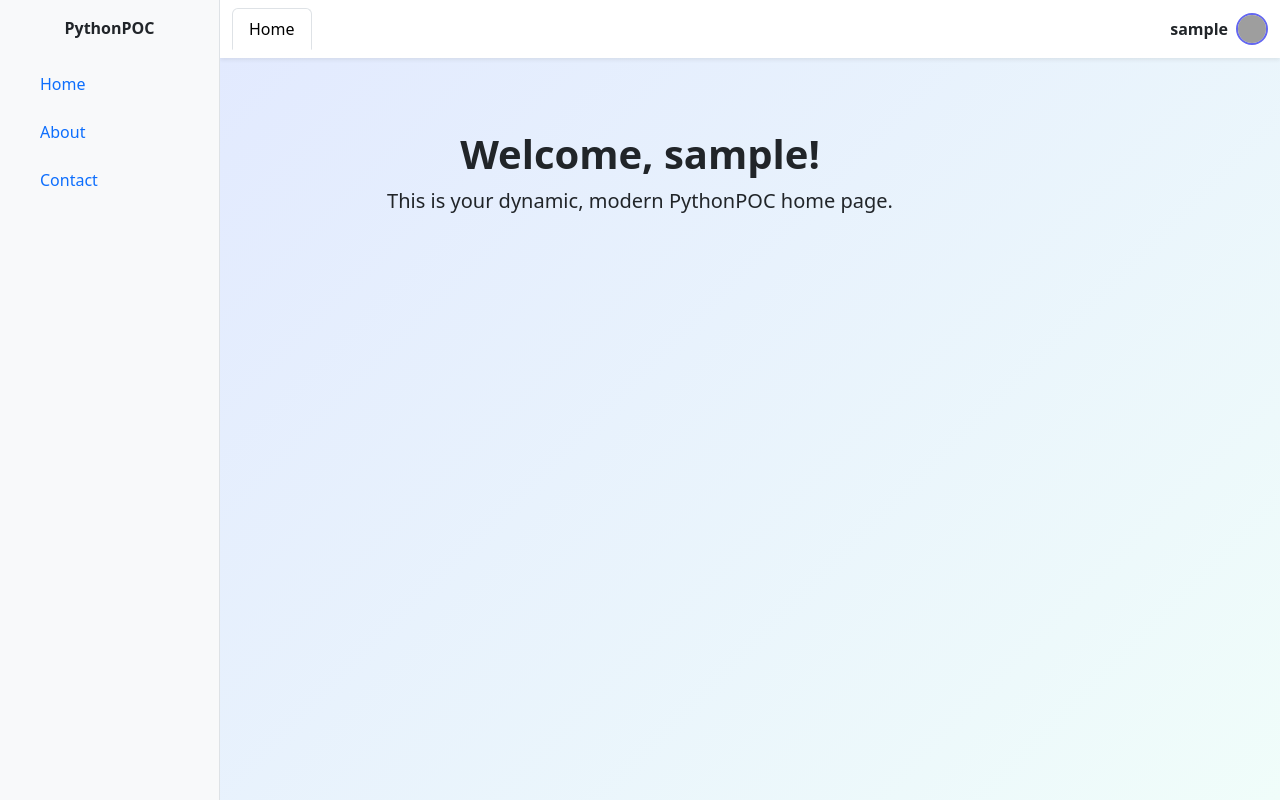
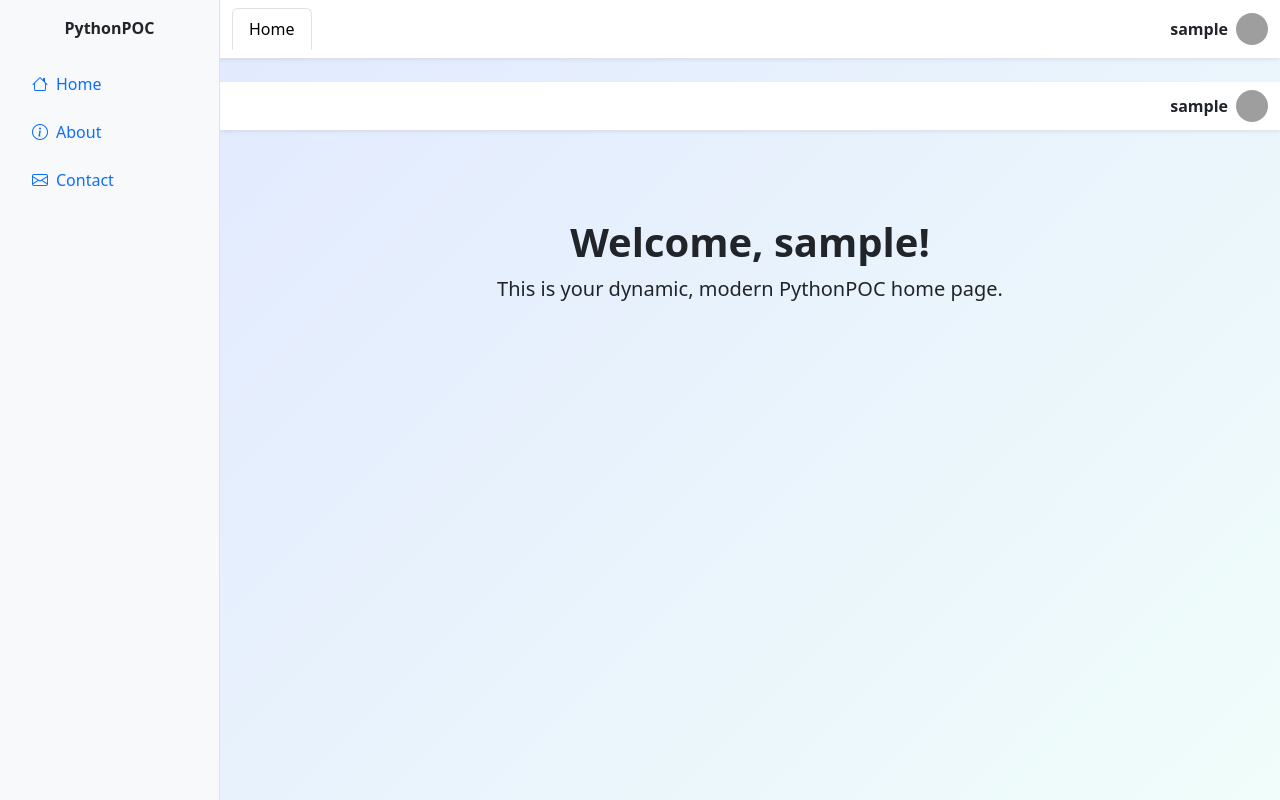
Before and after one commit to ABF00711/PythonbPOC-2-, a Django app: page / in a window 1280 px wide. Run offline with Django 4.2, Linux system fonts and the light colour scheme; the visitor is signed in with stand-in values (Sample User, id 1); data comes from the database, SQL or seed files in the repository; some libraries are stand-ins or nearby versions; grey boxes are pictures that could not be loaded.

Commit message:
feat(base.html): add base.html with navbar and sidebar and match urls in sidebar and navbar

```diff
--- /dev/null
+++ b/core/templates/base.html
@@ -0,0 +1,24 @@
+{% load static %}
+<!DOCTYPE html>
+<html lang="en">
+<head>
+    <meta charset="UTF-8">
+    <meta name="viewport" content="width=device-width, initial-scale=1.0">
+    <title>{% block title %}PythonPOC{% endblock %}</title>
+    <link href="https://cdn.jsdelivr.net/npm/bootstrap@5.3.0/dist/css/bootstrap.min.css" rel="stylesheet">
+    <link href="{% static 'core/css/auth.css' %}" rel="stylesheet">
+    <link rel="stylesheet" href="https://cdn.jsdelivr.net/npm/bootstrap-icons@1.10.5/font/bootstrap-icons.css">
+</head>
+<body>
+    {% include 'navbar.html' %}
+    <div class="main-content" style="margin-left: 220px;">
+        {% include 'top_nav_tabs.html' %}
+        <div class="container-fluid py-3">
+            {% block content %}{% endblock %}
+        </div>
+    </div>
+    <script src="https://cdn.jsdelivr.net/npm/bootstrap@5.3.0/dist/js/bootstrap.bundle.min.js"></script>
+    <script src="{% static 'core/js/sidebar.js' %}"></script>
+    {% include 'profile_modal.html' %}
+</body>
+</html>
--- a/core/templates/dynamic_grid.html
+++ b/core/templates/dynamic_grid.html
@@ -1,4 +1,7 @@
+{% extends 'base.html' %}
 {% load static widget_tweaks grid_extras %}
+{% block title %}{{ form_name|title }} - PythonPOC{% endblock %}
+{% block content %}
 {% if error %}
 <div class="alert alert-danger">{{ error }}</div>
 {% else %}
@@ -28,3 +31,4 @@
     </div>
 </div>
 {% endif %}
+{% endblock %}
--- a/core/templates/home.html
+++ b/core/templates/home.html
@@ -1,93 +1,8 @@
-{% load static widget_tweaks %}
-<!DOCTYPE html>
-<html lang="en">
-<head>
-    <meta charset="UTF-8">
-    <meta name="viewport" content="width=device-width, initial-scale=1.0">
-    <title>Home - PythonPOC</title>
-    <link href="https://cdn.jsdelivr.net/npm/bootstrap@5.3.0/dist/css/bootstrap.min.css" rel="stylesheet">
-    <link href="{% static 'core/css/auth.css' %}" rel="stylesheet">
-    <style>
-        .navbar-avatar {
-            width: 40px;
-            height: 40px;
-            object-fit: cover;
-            border-radius: 50%;
-            border: 2px solid #6366f1;
-            background: #f3f4f6;
-        }
-        .modal-profile-avatar {
-            width: 80px;
-            height: 80px;
-            object-fit: cover;
-            border-radius: 50%;
-            border: 3px solid #6366f1;
-            background: #f3f4f6;
-            margin-bottom: 1rem;
-        }
-    </style>
-</head>
-<body>
-{% include 'navbar.html' %}
-<div class="container">
-    <div class="text-center mt-5">
-        <h1 class="fw-bold">Welcome, {{ user.username }}!</h1>
-        <p class="lead">This is your dynamic, modern PythonPOC home page.</p>
-    </div>
+{% extends 'base.html' %}
+{% block title %}Home - PythonPOC{% endblock %}
+{% block content %}
+<div class="text-center mt-5">
+    <h1 class="fw-bold">Welcome, {{ user.username }}!</h1>
+    <p class="lead">This is your dynamic, modern PythonPOC home page.</p>
 </div>
-<!-- Profile Modal -->
-<div class="modal fade" id="profileModal" tabindex="-1" aria-labelledby="profileModalLabel" aria-hidden="true">
-  <div class="modal-dialog modal-dialog-centered">
-    <div class="modal-content">
-      <div class="modal-header border-0">
-        <h5 class="modal-title fw-bold" id="profileModalLabel">Your Profile</h5>
-        <button type="button" class="btn-close" data-bs-dismiss="modal" aria-label="Close"></button>
-      </div>
-      <div class="modal-body text-center">
-        {% if user.avatar and user.avatar.name %}
-            <img src="{{ user.avatar.url }}" alt="Avatar" class="modal-profile-avatar">
-        {% else %}
-            <img src="https://ui-avatars.com/api/?name={{ user.username|urlencode }}&background=6366f1&color=fff&size=80" alt="Avatar" class="modal-profile-avatar">
-        {% endif %}
-        <form id="profileForm" method="post" enctype="multipart/form-data" action="{% url 'profile' %}">
-            {% csrf_token %}
-            {% if messages %}
-                {% for message in messages %}
-                    <div class="alert alert-{{ message.tags }}">{{ message }}</div>
-                {% endfor %}
-            {% endif %}
-            {{ form.non_field_errors }}
-            <div class="mb-3 position-relative">
-                {% render_field form.username class="form-control" placeholder="Username" %}
-                {% if form.username.errors %}
-                    <div class="text-danger small mt-1">{{ form.username.errors|striptags }}</div>
-                {% endif %}
-            </div>
-            <div class="mb-3 position-relative">
-                {% render_field form.email class="form-control" placeholder="Email" %}
-                {% if form.email.errors %}
-                    <div class="text-danger small mt-1">{{ form.email.errors|striptags }}</div>
-                {% endif %}
-            </div>
-            <div class="mb-3 position-relative">
-                {% render_field form.password class="form-control" placeholder="New password (leave blank to keep current)" %}
-                {% if form.password.errors %}
-                    <div class="text-danger small mt-1">{{ form.password.errors|striptags }}</div>
-                {% endif %}
-            </div>
-            <div class="mb-3 position-relative">
-                {% render_field form.avatar class="form-control" %}
-                {% if form.avatar.errors %}
-                    <div class="text-danger small mt-1">{{ form.avatar.errors|striptags }}</div>
-                {% endif %}
-            </div>
-            <button type="submit" class="btn btn-success w-100 mb-2">Save Changes</button>
-        </form>
-        <a href="{% url 'logout' %}" class="btn btn-outline-secondary w-100">Logout</a>
-      </div>
-    </div>
-  </div>
-</div>
-<script src="https://cdn.jsdelivr.net/npm/bootstrap@5.3.0/dist/js/bootstrap.bundle.min.js"></script>
-</body>
-</html>
+{% endblock %}
--- a/core/views.py
+++ b/core/views.py
@@ -9,6 +9,7 @@ from .forms import CustomUserCreationForm, EmailAuthenticationForm, ProfileUpdat
 from django.contrib.auth.decorators import login_required
 from django.conf import settings
 from django.db import connection
+from django.http import JsonResponse
 
 # Create your views here.
 
@@ -62,12 +63,17 @@ def profile(request):
                 user.set_password(password)
             user.save()
             messages.success(request, 'Profile updated successfully!')
+            if request.headers.get('x-requested-with') == 'XMLHttpRequest':
+                return JsonResponse({'success': True, 'message': 'Profile updated successfully!'})
             return redirect('home')
         else:
             messages.error(request, 'Please correct the errors below.')
+            if request.headers.get('x-requested-with') == 'XMLHttpRequest':
+                return JsonResponse({'success': False, 'errors': form.errors})
     else:
         form = ProfileUpdateForm(instance=request.user)
-    return render(request, 'profile.html', {'form': form, 'user': request.user})
+    # Render the modal template for both AJAX and normal requests
+    return render(request, 'profile_modal.html', {'form': form, 'user': request.user})
 
 @login_required
 def home(request):
--- a/pythonpoc/urls.py
+++ b/pythonpoc/urls.py
@@ -30,7 +30,7 @@ urlpatterns = [
     path('logout/', auth_views.LogoutView.as_view(next_page='login'), name='logout'),
     path('register/', register, name='register'),
     path('profile/', profile, name='profile'),
-    path('grid/<str:form_name>/', dynamic_grid, name='dynamic_grid'),
+    path('<str:form_name>/', dynamic_grid, name='dynamic_grid'),
 ]
 
 if settings.DEBUG:
```
Also changed, not shown: core/templates/about.html (+4 -16 lines), core/templates/contact.html (+4 -16 lines), core/templates/profile_modal.html (added, +53 -0 lines), media/avatars/download_1_trNZWlS.jfif (added).
